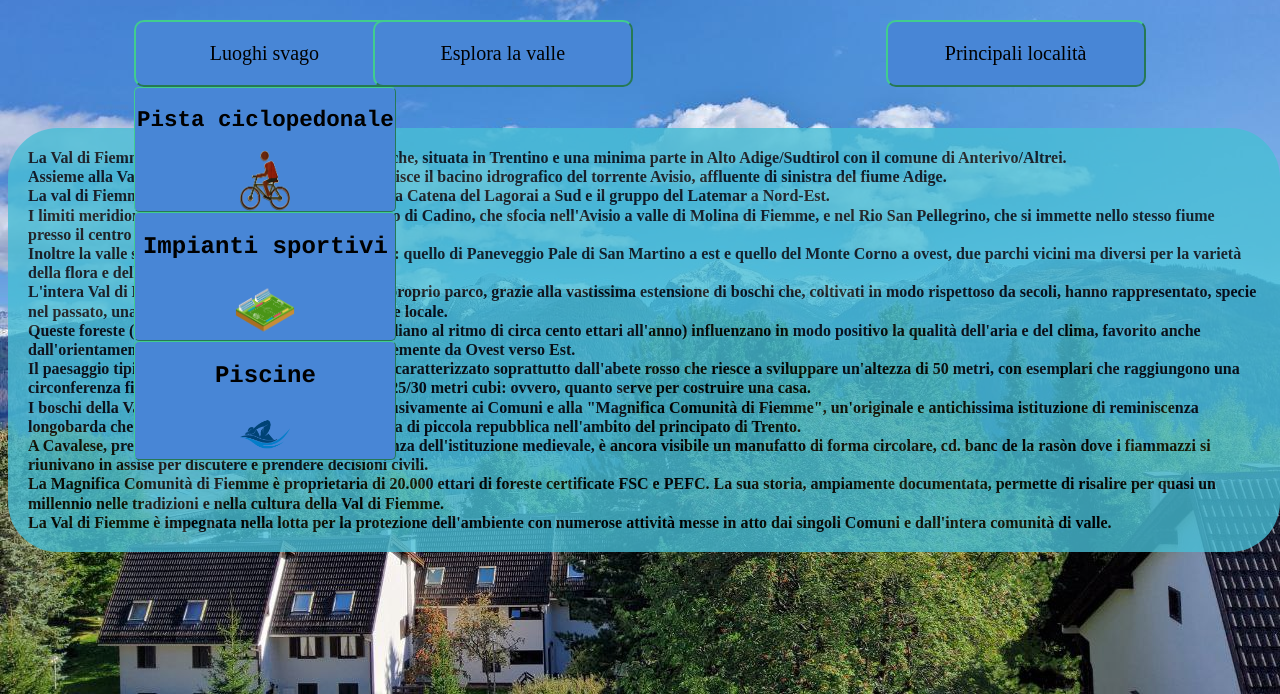
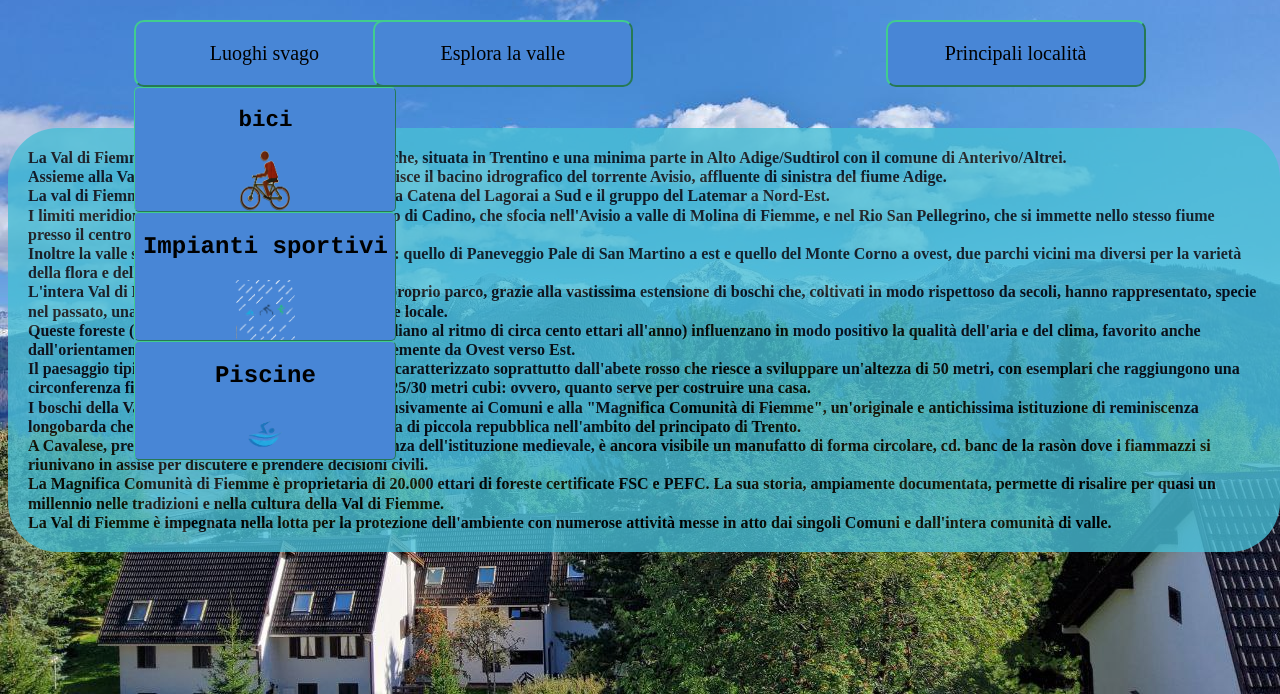
Before and after one commit to RickGuc/ValDiFiemme, a plain HTML site: page index.html in a window 1280 px wide. Both pictures are taken after a click on the button "Luoghi svago". Shown: the part 106-800 px from the top of the page. Drawn offline with Linux system fonts and the light colour scheme.

Commit message:
Update index.html

```diff
--- a/index.html
+++ b/index.html
@@ -34,13 +34,13 @@
 <button id="men" class="menu"> Luoghi svago </button>
 <div id="drop"  class="dropdownSub">
    <a href="Pista ciclopedonale.html"  target="_blank">
-    <h2 style="font-size:22.5px">Pista ciclopedonale</h2><img src="images/bicicletta.png" style="width:50px;height:60px">
+    <h2 style="font-size:22.5px">bici</h2><img src="images/bicicletta.png" style="width:50px;height:60px">
    </a>
    <a href="Impianti Sportivi.html"  target="_blank">
-    <h2>Impianti sportivi</h2><img src="images/Impianti sportivi.png" style="width:60px;height:60px">
+    <h2>Impianti sportivi</h2><img src="images/run.png" style="width:60px;height:60px">
    </a>
      <a href="Piscine.html"  target="_blank">
-    <h2>Piscine</h2><img src=images/Swimming.png style="width:50px;height:50px">
+    <h2>Piscine</h2><img src=images/swim.png style="width:50px;height:50px">
      </a>
 </div>
 </div>
```
